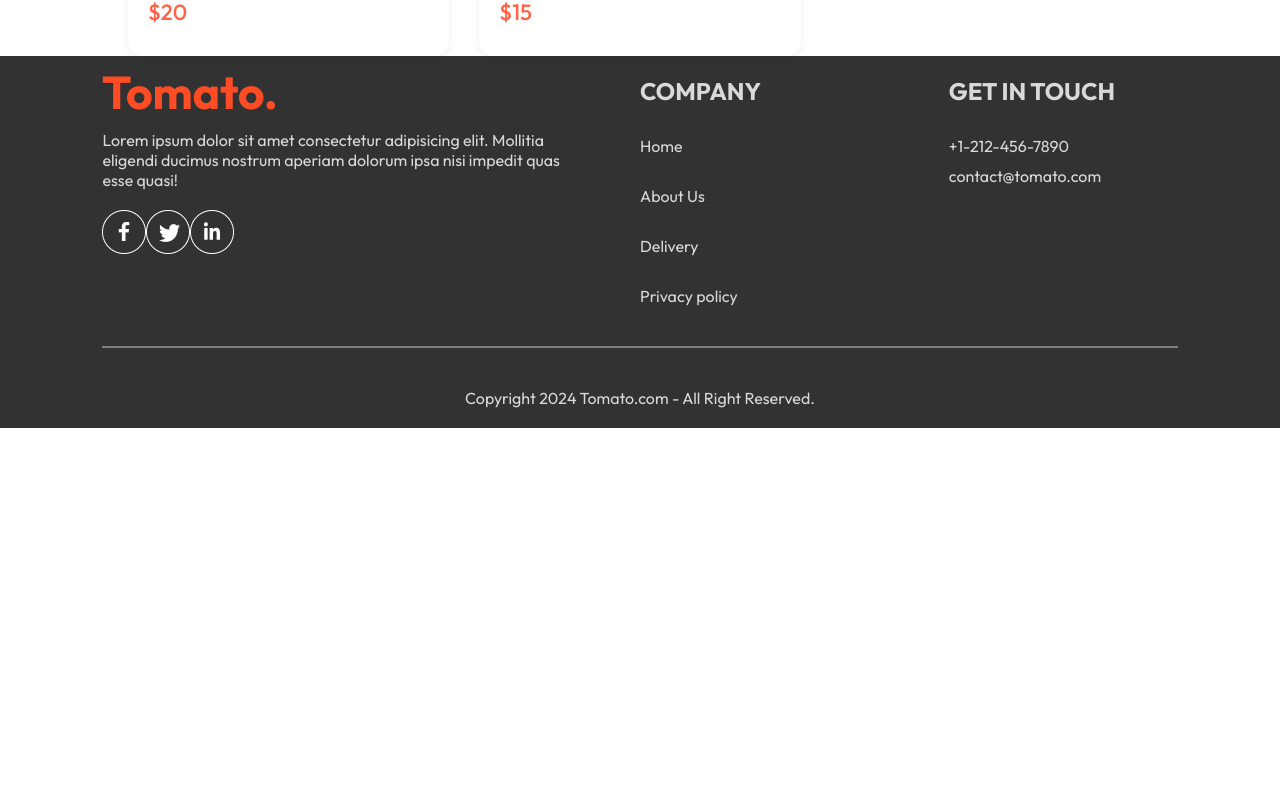
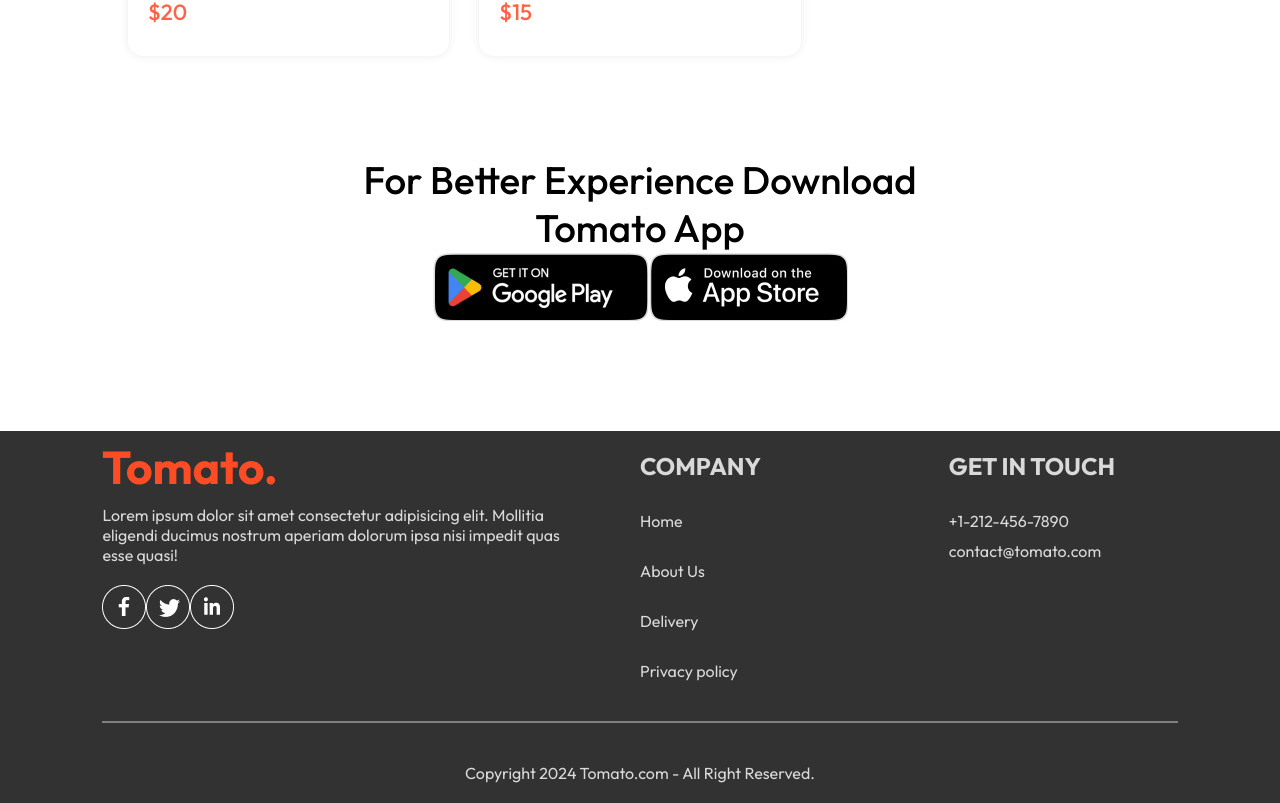
Before and after one commit to HudsonWayne/Food-Del, a React (Vite) app: page / in a window 1280 px wide. Shown: the part 5927-6730 px from the top of the page. Before the commit the page ends 6355 px from the top, so only its background shows below. Built offline with nearby package versions, Linux system fonts and the light colour scheme.

Commit message:
created a youtube img

```diff
--- /dev/null
+++ b/src/components/AppDownload/AppDownload.css
@@ -0,0 +1,23 @@
+.app-download{
+    margin: auto auto;
+    margin-top: 100px;
+    margin-bottom: 100px;
+    font-size: max(3vw, 20px);
+    text-align: center;
+    font-weight: 500;
+}
+.app-download-platforms{
+    display: flex;
+    justify-content: center;
+    gap: max(2vw, 10px);
+    margin-top: 40px;
+}
+.app-download-platforms img{
+    width: max(30vw, 120px);
+    max-width: 180px;
+    transition: 0.5s;
+    cursor: pointer;
+}
+.app-download-platforms img{
+    transform: scale(1.05);
+}
--- /dev/null
+++ b/src/components/AppDownload/AppDownload.jsx
@@ -0,0 +1,14 @@
+import { assets } from '../../assets/assets'
+import './AppDownload.css'
+
+export const AppDownload = () => {
+  return (
+    <div className="app-download" id='app-download'>
+        <p>For Better Experience Download <br />Tomato App</p>
+        <div className="download-platforms">
+            <img src={assets.play_store} alt="" />
+            <img src={assets.app_store} alt="" />
+        </div>
+    </div>
+  )
+}
--- a/src/pages/Home/Home.jsx
+++ b/src/pages/Home/Home.jsx
@@ -3,6 +3,7 @@
 import ExploreMenu from '../../components/ExploreMenu/ExploreMenu'
 import { useState } from 'react'
 import FoodDisplay from '../../components/FoodDisplay/FoodDisplay'
+import { AppDownload } from '../../components/AppDownload/AppDownload'
 
 const Home = () => {
     const [category, setCategory] = useState("All");
@@ -11,6 +12,7 @@
     <Header/>
     <ExploreMenu category={category} setCategory={setCategory}/>
     <FoodDisplay category={category}/>
+    <AppDownload />
 
 </div>
   )
```
